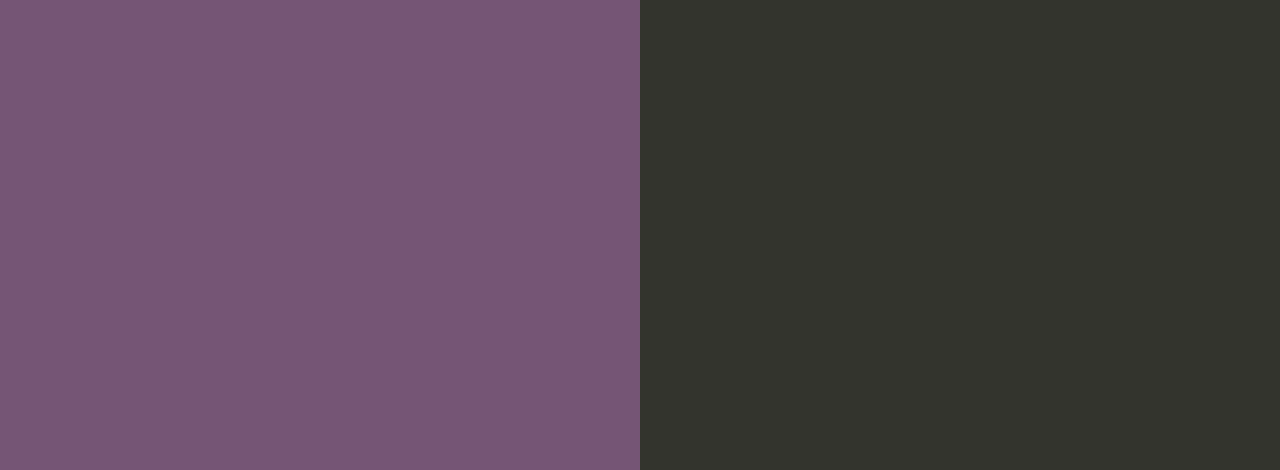
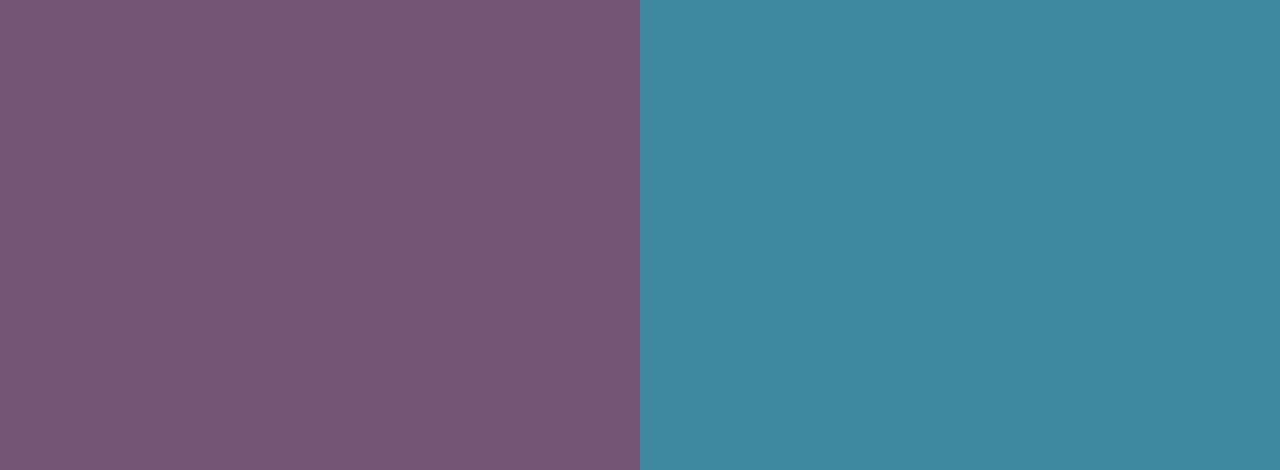
Before and after one commit to shuvro86/git_project_001, a website: page index.html in a window 1280 px wide. Shown: the part 330-800 px from the top of the page. Drawn offline with Linux system fonts and the light colour scheme.

Commit message:
Update index.html

```diff
--- a/index.html
+++ b/index.html
@@ -49,7 +49,7 @@
         bottom: 0px;
         left: 50%;
 
-        background-color: #33342D;
+        background-color: #3E89A0;
       }
 
       h1 {
```
